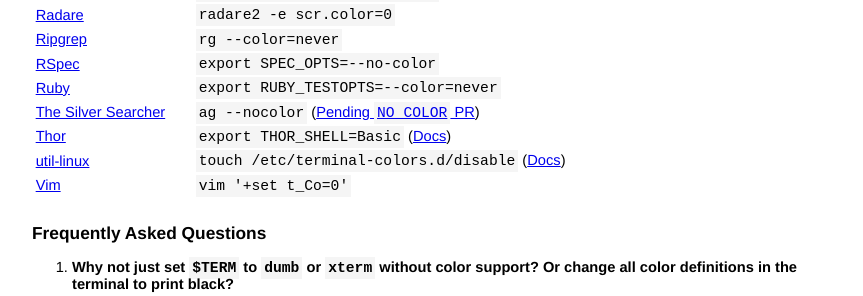
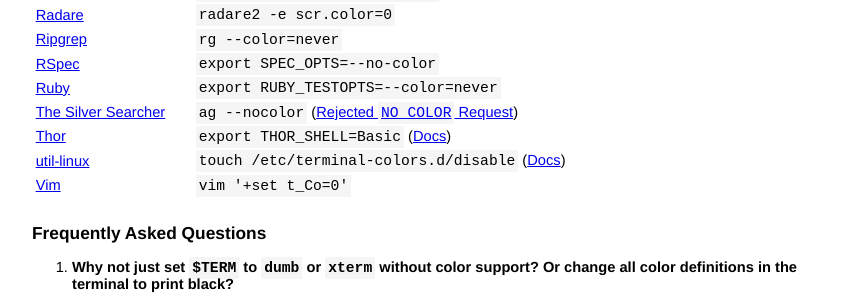
Before and after one commit to jcs/no_color, a Jekyll site: the page built from index.md, in a window 1280 px wide. Shown: the part 1555-1851 px from the top of the page, without its empty margins (208-1071 px from the left). Built offline with Jekyll 4.4.1, drawn with Linux system fonts in a browser that asks for light colours; our own code applies the rules of GitHub Pages for plain Markdown files.

Commit message:
The Silver Searcher PR is no longer pending

```diff
--- a/index.md
+++ b/index.md
@@ -90,7 +90,7 @@ and submit a pull request.
 | [Ripgrep](https://github.com/BurntSushi/ripgrep) | `rg --color=never` |
 | [RSpec](http://rspec.info/) | `export SPEC_OPTS=--no-color` |
 | [Ruby](https://www.ruby-lang.org/) | `export RUBY_TESTOPTS=--color=never` |
-| [The Silver Searcher](https://geoff.greer.fm/ag/) | `ag --nocolor` ([Pending `NO_COLOR` PR](https://github.com/ggreer/the_silver_searcher/pull/1207)) |
+| [The Silver Searcher](https://geoff.greer.fm/ag/) | `ag --nocolor` ([Rejected `NO_COLOR` Request](https://github.com/ggreer/the_silver_searcher/pull/1207)) |
 | [Thor](http://whatisthor.com/) | `export THOR_SHELL=Basic` ([Docs](http://www.rubydoc.info/github/wycats/thor/Thor%2FBase.shell)) |
 | [util-linux](https://github.com/karelzak/util-linux) | `touch /etc/terminal-colors.d/disable` ([Docs](http://man7.org/linux/man-pages/man5/terminal-colors.d.5.html)) |
 | [Vim](http://www.vim.org/) | `vim '+set t_Co=0'` |
```
